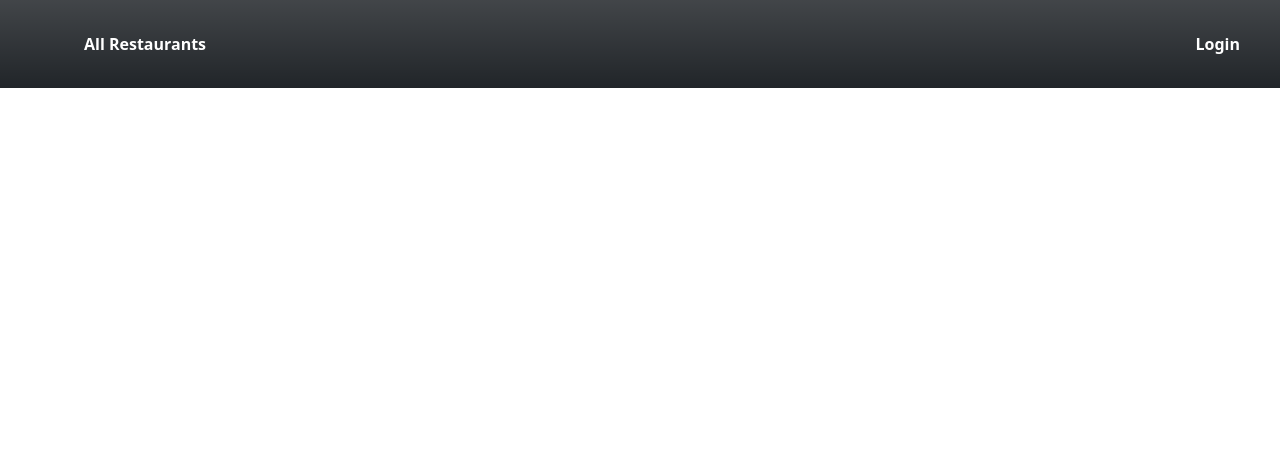
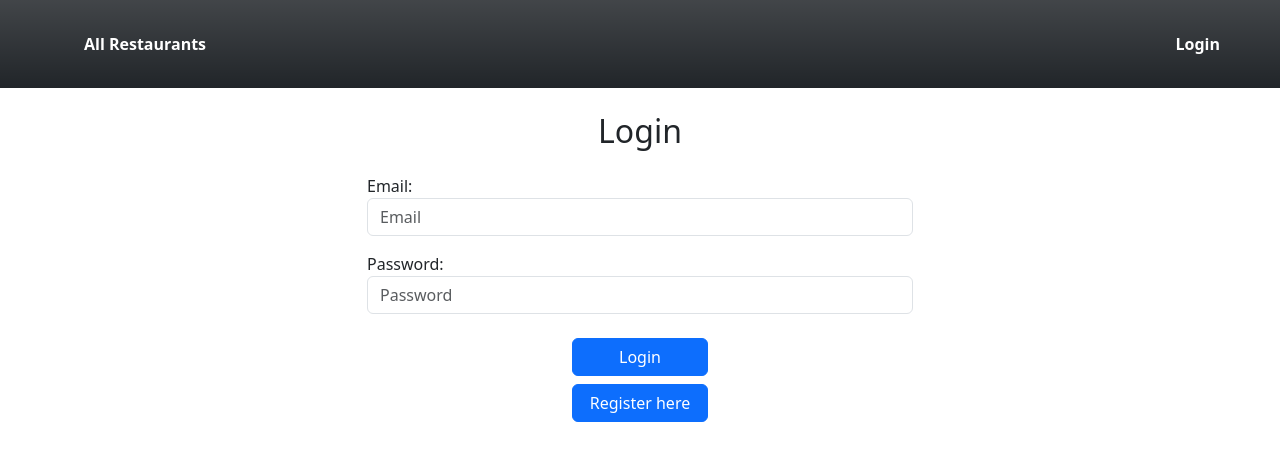
Before and after one commit to alessandrocervoni/jamanjireact, a React (Create React App) app: page /login in a window 1280 px wide. Shown: the top 460 px of the page. Built offline with nearby package versions, Linux system fonts and the light colour scheme.

Commit message:
Navbar aggiornata

```diff
--- a/src/App.js
+++ b/src/App.js
@@ -1,11 +1,12 @@
 import { BrowserRouter, Route, Routes } from "react-router-dom";
 import { atom } from "jotai";
+import { useAtom } from "jotai";
 import 'bootstrap/dist/css/bootstrap.css';
 import Navbar from "./components/navbar/Navbar";
 // import Homepage from "./components/homepage/Homepage";
 import Registration from "./components/registration/Registration";
 import Login from "./components/login/Login";
-import { useAtom } from "jotai";
+import AllRestaurants from "./components/restaurant/AllRestaurants";
 
 // export const currentGuild = atom();
 export const currentUser = atom();
@@ -23,7 +24,8 @@ function App()
         <Navbar />
         <Routes>
           {/* <Route index element={<Homepage />} /> */}
-          <Route index element={<Login />} />
+          <Route index element={<AllRestaurants />} />
+          <Route path="login" element={<Login/>} />
           <Route path="registration" element={<Registration />} />
         </Routes>
       </BrowserRouter>
--- a/src/components/navbar/Navbar.js
+++ b/src/components/navbar/Navbar.js
@@ -33,18 +33,17 @@ const UnauthenticatedNavbar = () => {
                 <button class="navbar-toggler" type="button" data-bs-toggle="collapse" data-bs-target="#navbarNav" aria-controls="navbarNav" aria-expanded="false" aria-label="Toggle navigation">
                     <span class="navbar-toggler-icon"></span>
                 </button>
-                <div class="collapse navbar-collapse" id="navbarNav">
+                <div class="collapse navbar-collapse justify-content-between" id="navbarNav">
                     <ul class="navbar-nav">
                         <li class="nav-item ms-5 p-3 fw-bold">
-                        <Link className="text-white nav-link" to="/">All Restaurants</Link>
-                    </li>
-                    {/* <li class="nav-item p-3 fw-bold position-absolute top-50 start-50 translate-middle">
-                        <Link className="nav-link disabled" to="/AllGuildQuests">My Quests</Link>
-                    </li> */}
-                    <li class="nav-item p-3 me-3 position-absolute top-25 end-0 fw-bold">
-                        <Link class="text-white nav-link" to="/login">Login</Link>
+                            <Link class="text-white nav-link" to="/">All Restaurants</Link>
                         </li>
                     </ul>
+                    <div class="d-flex">
+                        <div class="text-white me-5 fw-bold">
+                            <Link class="text-white nav-link" to="/login">Login</Link>
+                        </div>
+                    </div>
                 </div>
             </div>
         </nav>
@@ -58,24 +57,20 @@ const AuthenticatedNavbar = ({ user, logout }) => {
                 <button class="navbar-toggler" type="button" data-bs-toggle="collapse" data-bs-target="#navbarNav" aria-controls="navbarNav" aria-expanded="false" aria-label="Toggle navigation">
                     <span class="navbar-toggler-icon"></span>
                 </button>
-                <div class="collapse navbar-collapse" id="navbarNav">
+                <div class="collapse navbar-collapse justify-content-between" id="navbarNav">
                     <ul class="navbar-nav">
                         <li class="nav-item ms-5 p-3 fw-bold">
                             <Link class="text-white nav-link" to="/">All Restaurants</Link>
                         </li>
-                    {/* <li class="nav-item ms-5 p-3 fw-bold">
-                        <Link className="text-white nav-link" to="/MyQuestsAwaitingPage">Available Quests</Link>
-                    </li> */}
-                    {/* <li class="nav-item p-3 fw-bold position-absolute top-50 start-50 translate-middle">
-                        <Link class="text-white nav-link" to="/AllGuildQuests">My Quests</Link>
-                    </li> */}
-                    <li class="text-white nav-item p-4 me-5 position-absolute top-25 end-0 fw-bold">
+                    </ul>
+                    <div class="d-flex">
+                        <div class="text-white me-5 fw-bold">
                             Ciao {user.email}
-                    </li>
-                    <li class="nav-item p-3 me-3 position-absolute top-25 end-0 fw-bold">
-                        <button onClick={logout}> Logout </button>
-                    </li>
-                </ul>
+                        </div>
+                        <div class="text-white me-5 fw-bold">
+                            <Link class="text-white nav-link" onClick={logout}>Logout</Link>
+                        </div>
+                    </div>
                 </div>
             </div>
         </nav>
```
Lines whose indentation alone changed are shown as unchanged.
